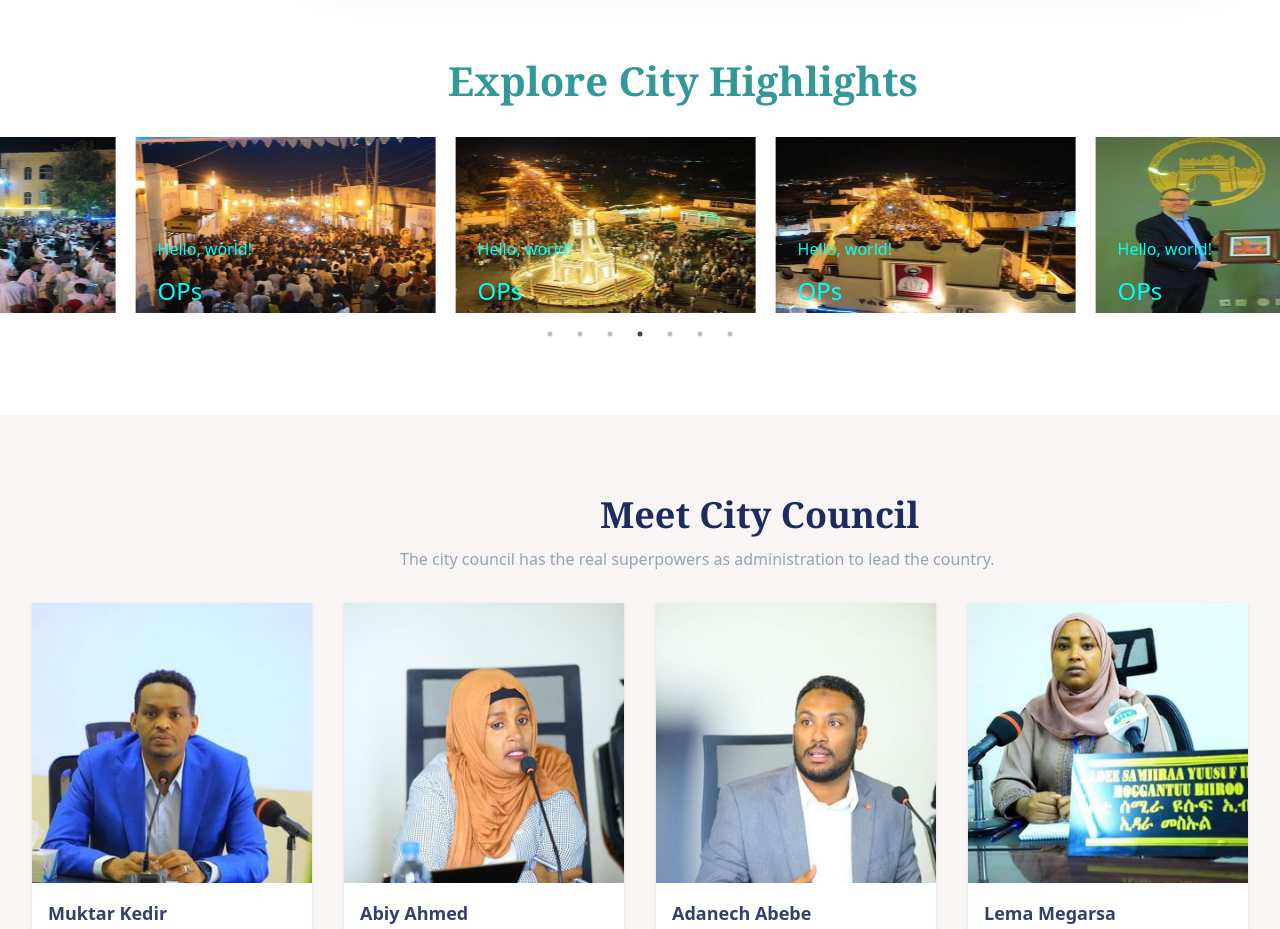
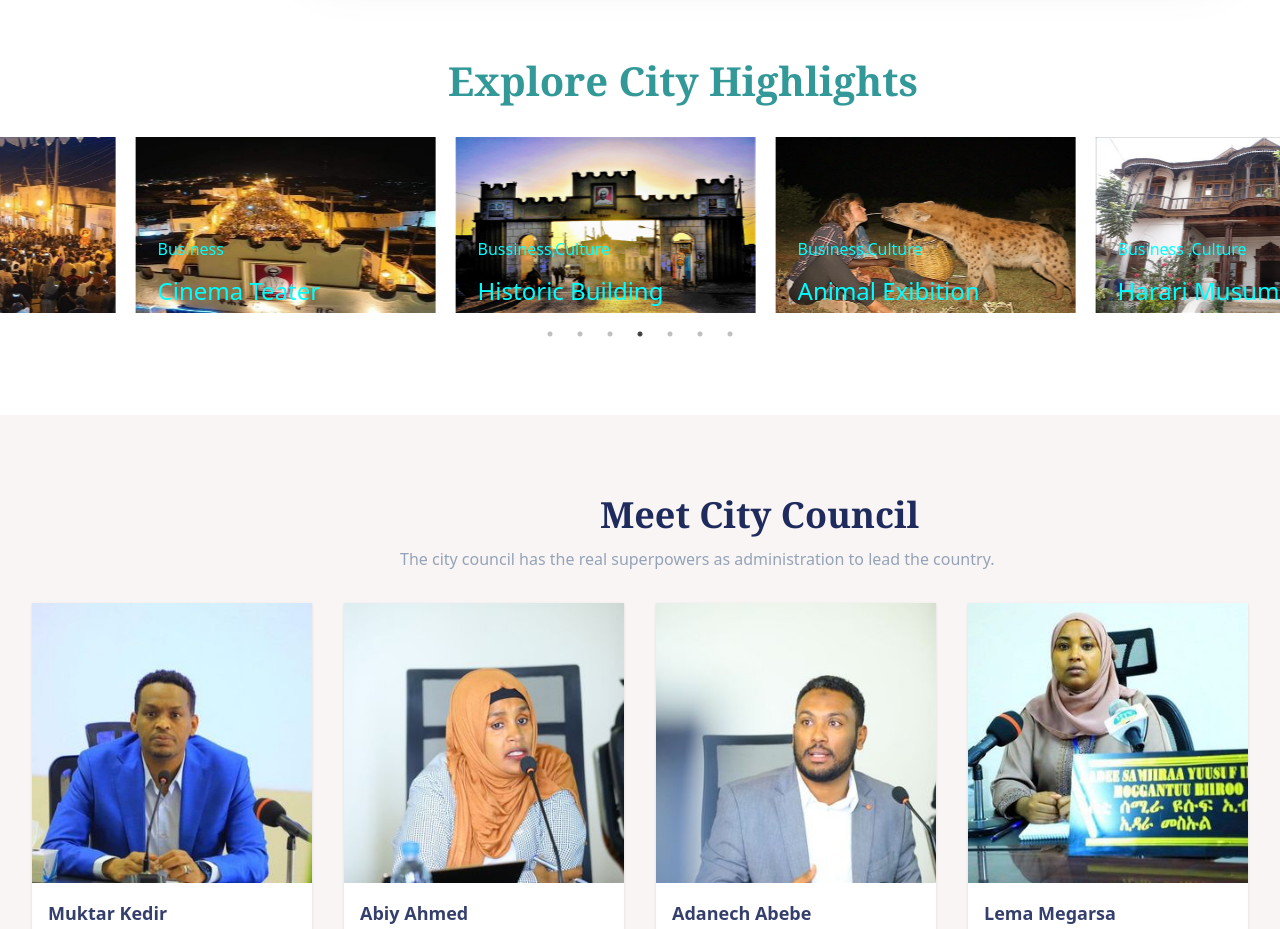
Before and after one commit to fufex3934/frontend, a React (Vite) app: page / in a window 1280 px wide. Shown: the part 4880-5809 px from the top of the page. Built offline with nearby package versions, Linux system fonts and the light colour scheme.

Commit message:
Here are all

```diff
--- a/src/CustomApp.jsx
+++ b/src/CustomApp.jsx
@@ -24,45 +24,45 @@ const CustomApp = () => {
 
   const data = [
     {
-      image: 'images/c12.jpg',
-      text1: 'Hello, world!',
-      text2: 'OPs',
+      image: 'images/c9.jpg',
+      text1: 'Leading,Culture',
+      text2: 'Convetional Leaders',
       icon: <BsArrowRightCircle className='text-4xl  fill-white hover:fill-red-500'/>
     },
     {
-      image: 'images/car1.jpg',
-      text1: 'Hello, world!',
-      text2: 'OPs',
-      icon: <BsArrowRightCircle className='text-4xl  fill-white hover:fill-red-500' />
-    },
-    {
-      image: 'images/car10.jpg',
-      text1: 'Hello, world!',
-      text2: 'OPs',
+      image: 'images/car4.jpg',
+      text1: 'Economics,Culture',
+      text2: 'Business Agence',
       icon: <BsArrowRightCircle className='text-4xl  fill-white hover:fill-red-500' />
     },
     {
       image: 'images/car6.jpg',
-      text1: 'Hello, world!',
-      text2: 'OPs',
+      text1: 'City Culture',
+      text2: 'City Center',
       icon: <BsArrowRightCircle className='text-4xl  fill-white hover:fill-red-500' />
     },
     {
-      image: 'images/car7.jpg',
-      text1: 'Hello, world!',
-      text2: 'OPs',
+      image: 'images/car8.jpg',
+      text1: 'Business',
+      text2: 'Cinema Teater',
+      icon: <BsArrowRightCircle className='text-4xl  fill-white hover:fill-red-500' />
+    },
+    {
+      image: 'images/hararicity.jpg',
+      text1: 'Bussiness,Culture',
+      text2: 'Historic Building',
       icon: <BsArrowRightCircle className='text-4xl fill-white hover:fill-red-500' />
     },
     {
-      image: 'images/car8.jpg',
-      text1: 'Hello, world!',
-      text2: 'OPs',
+      image: 'images/new2.jpg',
+      text1: 'Business,Culture',
+      text2: 'Animal Exibition',
       icon: <BsArrowRightCircle className='text-4xl fill-white hover:fill-red-500' />
     },
     {
-      image: 'images/car13.jpg',
-      text1: 'Hello, world!',
-      text2: 'OPs',
+      image: 'images/musume.jpg',
+      text1: 'Business ,Culture',
+      text2: 'Harari Musume',
       icon: <BsArrowRightCircle className='text-4xl fill-white hover:fill-red-500' />
     },
     // Rest of the data array items
--- a/src/components/body/NavDetailPages/AboutUs.jsx
+++ b/src/components/body/NavDetailPages/AboutUs.jsx
@@ -33,14 +33,6 @@ const AboutUs = () => {
             </p>
           </div>
         </div>
-        <div className="motto">
-          <div className="heading">
-            <h1>Motto</h1>
-          </div>
-          <div className="content">
-            <p>Building the Basis for Development!</p>
-          </div>
-        </div>
         <div className="goal">
           <div className='heading'>
             <h1>Goal</h1>
--- a/src/components/body/css/AboutUs.css
+++ b/src/components/body/css/AboutUs.css
@@ -1,9 +1,9 @@
 .about{
-    margin: 2%;
     box-shadow: grey 0px 5px 15px;
     display: flex;
     flex-direction: column;
-    padding: 5%;
+    padding: 5% 2%;
+    margin: 3% 15%;
 }
 .about .heading-top{
     /* box-shadow: red 0px 5px 15px; */
@@ -35,9 +35,10 @@
 .about div .content p {
     font-size: large;
 }
-@media screen and (max-width:420px){
+@media screen and (max-width:428px){
     .about{
-        margin-top: 30%;
+        margin: 30% 2% 3% 2%;
+
     }
     .about .heading-top{
         text-align: center;
@@ -57,12 +58,13 @@
         margin-left: 0%;
         margin-right: 0%;
     }
-}
-@media screen and (min-width:768px) {
-    .about{
-        margin-top: 10%;
-    }
-    .about .heading-top{
-        text-align: center;
+    .about div .content p {
+        font-size: medium;
+        word-break: break-all;
     }
 }
+@media screen and (min-width:7670px) and (max-width:885px) {
+    .about{
+        margin: 15% 3% 5%;
+    }
+}
```
